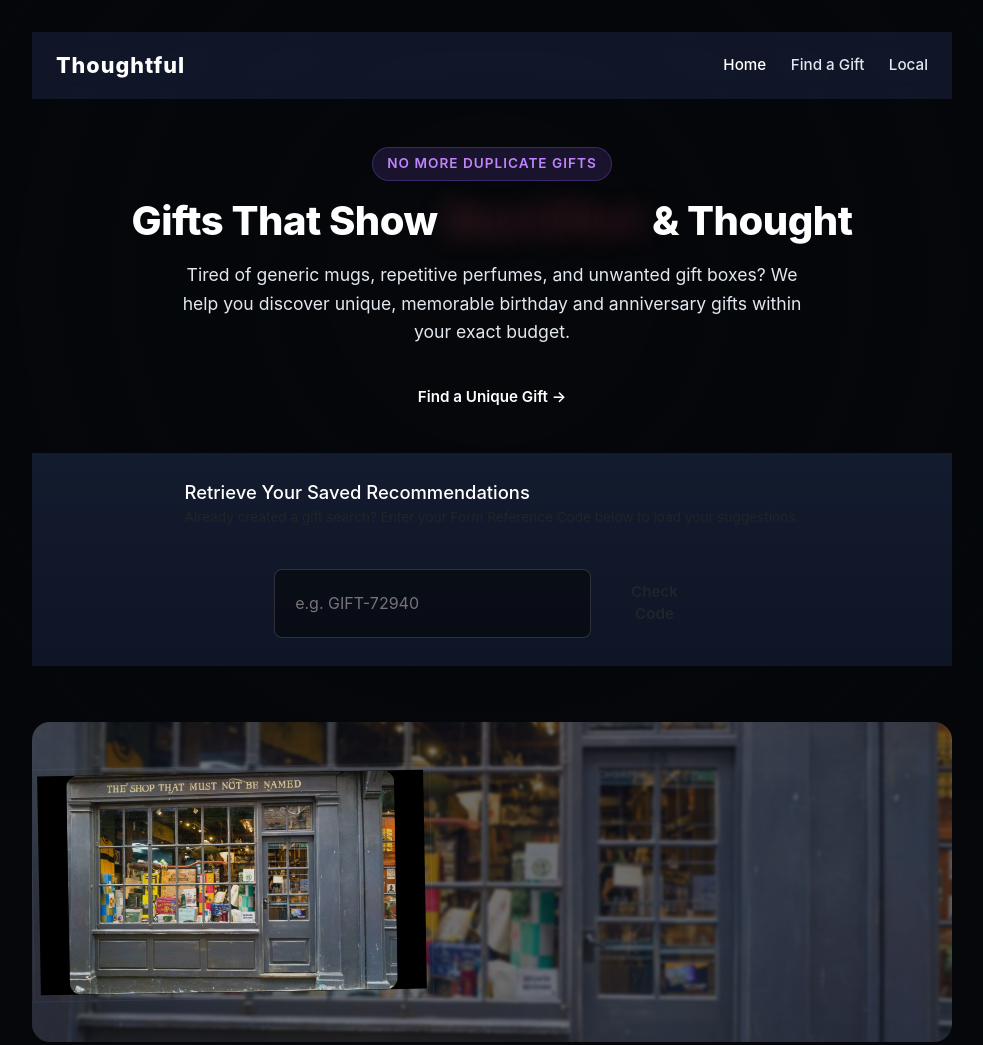
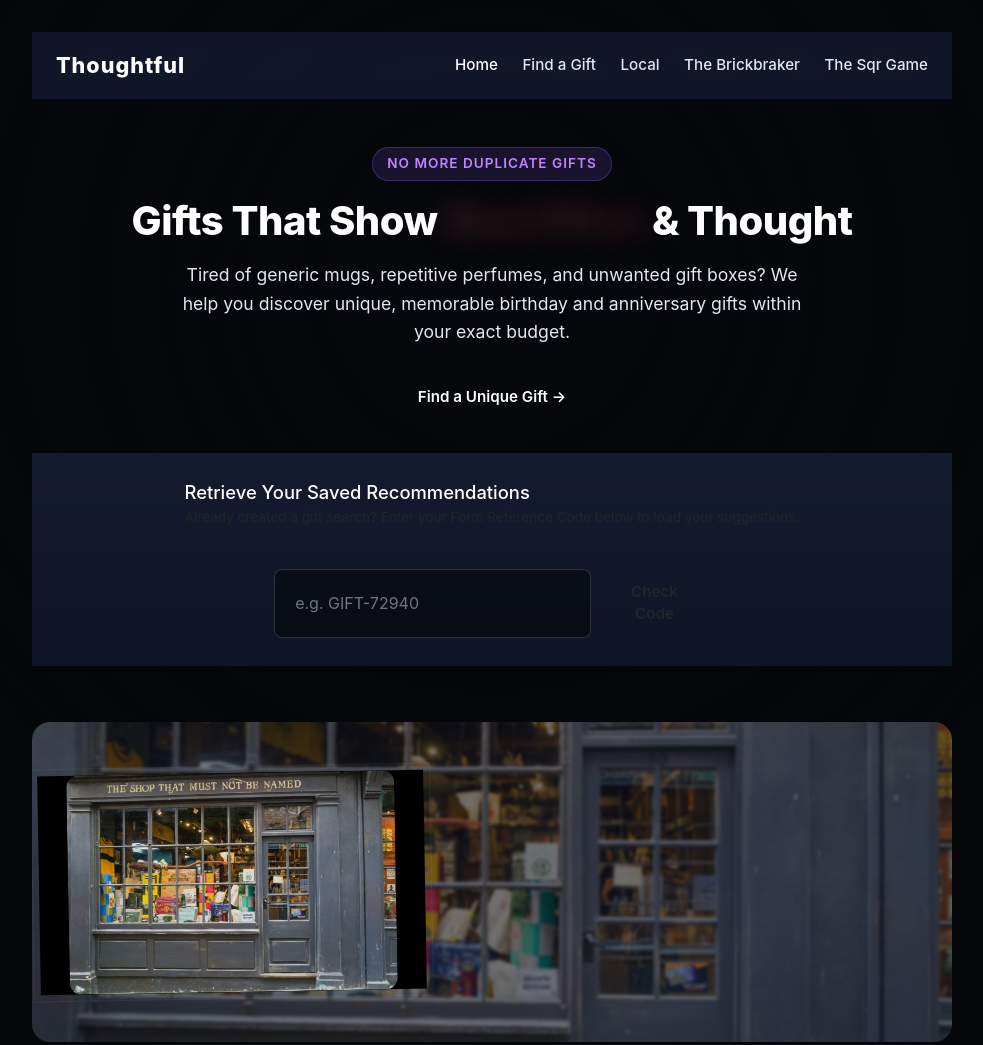
Before and after one commit to Krshnsr/git-site0.2, a website: page index.html in a window 1280 px wide. Shown: the top 1045 px of the page, without its empty margins (148-1131 px from the left). Drawn offline with nearby package versions, Linux system fonts and the light colour scheme.

Commit message:
Add new game links to navigation menu
just links

```diff
--- a/index.html
+++ b/index.html
@@ -73,6 +73,8 @@
         <a href="index.html" class="active">Home</a>
         <a href="form.html">Find a Gift</a>
          <a href="local-shop.html">Local</a>
+         <a href="game1bb.html">The Brickbraker</a>
+         <a href="game2sg.html">The Sqr Game</a>
       </nav>
     </header>
 
```
